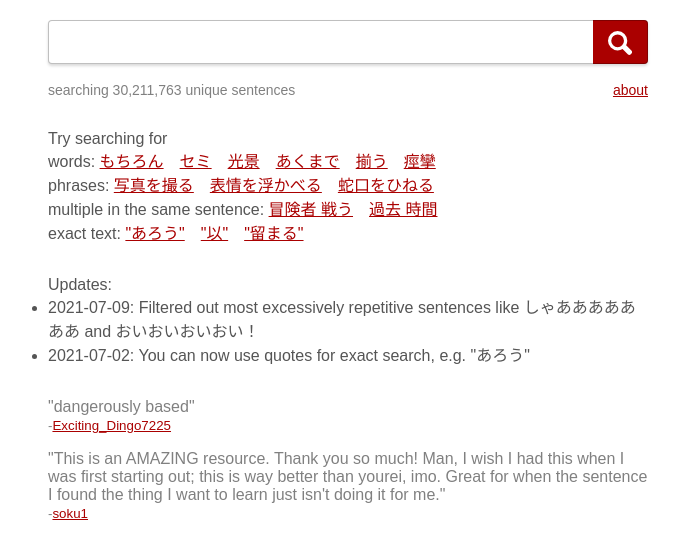
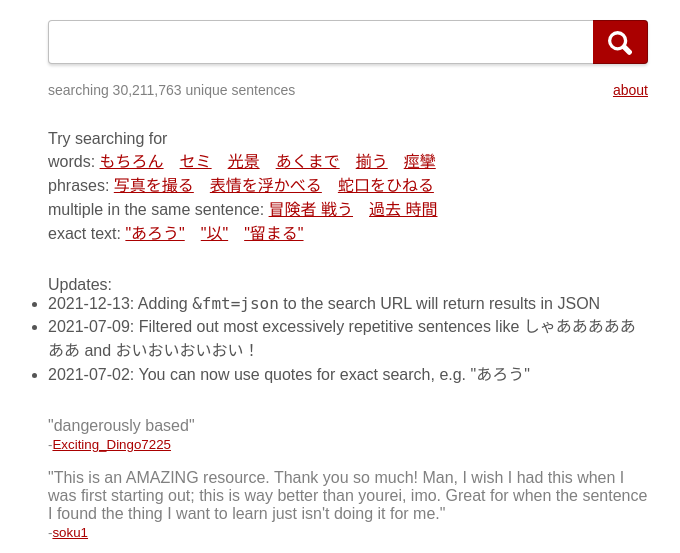
Before and after one commit to rsimmons/massif, a Python web app: template web/templates/index.html in a window 1280 px wide. Shown: the top 553 px of the page, without its empty margins (292-972 px from the left). Run offline with Jinja, Linux system fonts and the light colour scheme; the template is opened without the code that fills it, so the values that code supplies are empty.

Commit message:
Mention JSON results support in updates log

```diff
--- a/web/templates/index.html
+++ b/web/templates/index.html
@@ -230,6 +230,7 @@ em {
                 <div id="updates">
                     Updates:
                     <ul>
+                        <li>2021-12-13: Adding <code>&amp;fmt=json</code> to the search URL will return results in JSON</li>
                         <li>2021-07-09: Filtered out most excessively repetitive sentences like しゃあああああああ and おいおいおいおい！</li>
                         <li>2021-07-02: You can now use quotes for exact search, e.g. "あろう"</li>
                     </ul>
```
